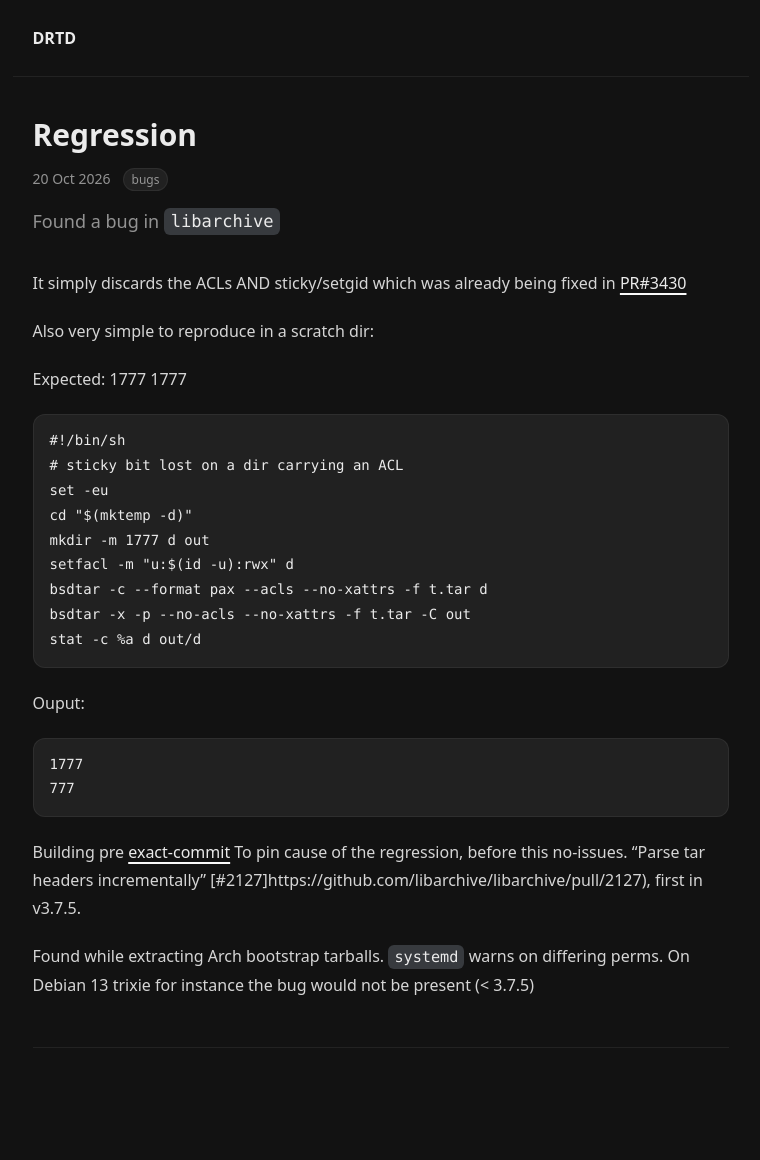
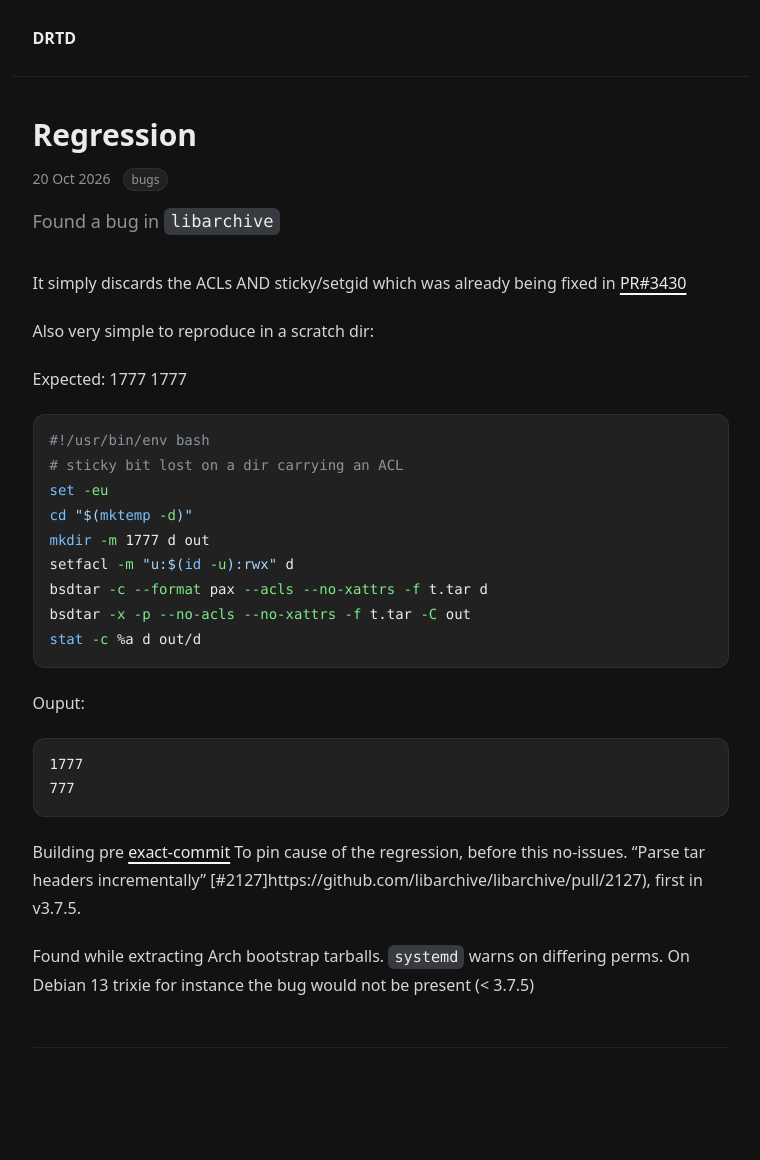
Before and after one commit to h8d13/dontreadthedocs, a Jekyll site: the page built from _posts/2026-10-20-regression-bsdtar.md, in a window 1280 px wide. Shown: the whole page, without its empty margins (252-1012 px from the left). Built offline with Jekyll 4.4.1, drawn with Linux system fonts in a browser that asks for light colours.

Commit message:
misc
Signed-off-by: h8d13 <hadean-eon-dev@proton.me>

````diff
--- a/_posts/2026-10-20-regression-bsdtar.md
+++ b/_posts/2026-10-20-regression-bsdtar.md
@@ -11,8 +11,8 @@
 
 Expected: 1777 1777
 
-```
-#!/bin/sh
+```bash
+#!/usr/bin/env bash
 # sticky bit lost on a dir carrying an ACL
 set -eu
 cd "$(mktemp -d)"
````
